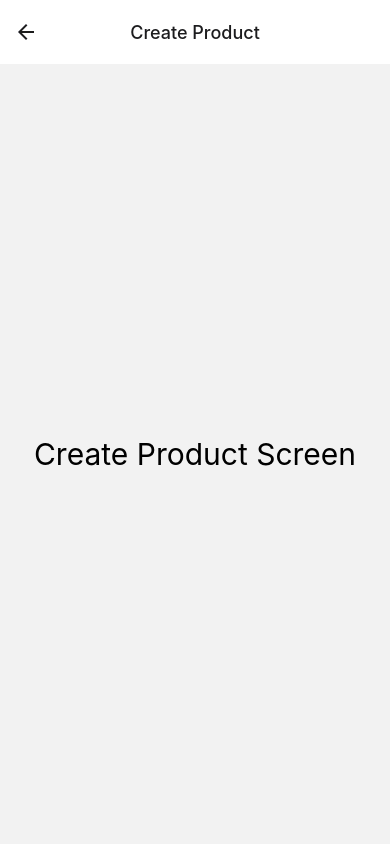
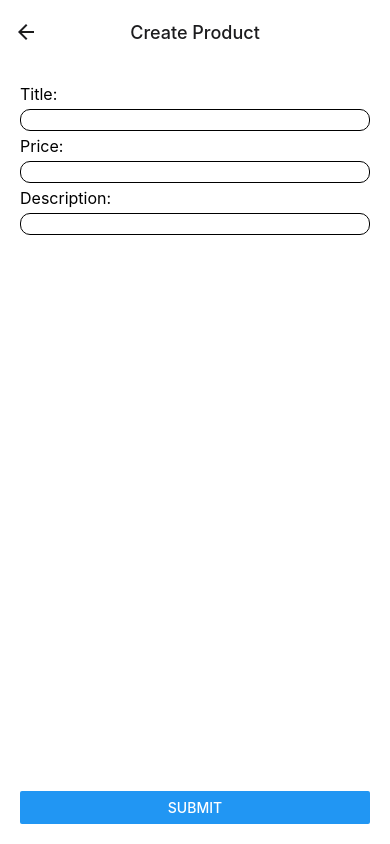
Before and after one commit to enkoPavle/listofgoods, a React Native app: screen /CreateProduct in a window 390 px wide. Built offline with nearby package versions, Linux system fonts and the light colour scheme; no server answers.

Commit message:
main: added product form logic

```diff
--- a/App.tsx
+++ b/App.tsx
@@ -1,5 +1,6 @@
 import React from 'react';
 import {StatusBar} from 'react-native';
+import {GestureHandlerRootView} from 'react-native-gesture-handler';
 import {Provider as ReduxProvider} from 'react-redux';
 import {PersistGate} from 'redux-persist/integration/react';
 import {Navigation} from '@/navigation';
@@ -8,12 +9,14 @@ import {Colors} from '@/utils/colors';
 
 function App(): React.JSX.Element {
   return (
+    <GestureHandlerRootView>
       <ReduxProvider store={store}>
         <PersistGate persistor={persistor}>
           <StatusBar backgroundColor={Colors.white} barStyle={'dark-content'} />
           <Navigation />
         </PersistGate>
       </ReduxProvider>
+    </GestureHandlerRootView>
   );
 }
 
--- a/package.json
+++ b/package.json
@@ -14,14 +14,17 @@
     "@react-navigation/native": "^6.1.18",
     "@react-navigation/native-stack": "^6.11.0",
     "@reduxjs/toolkit": "^2.2.7",
+    "formik": "^2.4.6",
     "react": "18.3.1",
     "react-fast-compare": "^3.2.2",
     "react-native": "0.75.3",
     "react-native-config": "^1.5.3",
+    "react-native-gesture-handler": "^2.20.0",
     "react-native-safe-area-context": "^4.11.0",
     "react-native-screens": "^3.34.0",
     "react-redux": "^9.1.2",
-    "redux-persist": "^6.0.0"
+    "redux-persist": "^6.0.0",
+    "yup": "^1.4.0"
   },
   "devDependencies": {
     "@babel/core": "^7.20.0",
--- a/src/features/products/create-product-screen.tsx
+++ b/src/features/products/create-product-screen.tsx
@@ -1,14 +1,96 @@
-import {Text, View} from 'react-native';
+import {Button, StyleSheet, View} from 'react-native';
+import {
+  ScreenWrapper,
+  KeyboardAvoidingView,
+  DismissKeyboard,
+  FormikTextInput,
+  Text,
+} from '@/shared/components';
+import {useAppNavigation} from '@/shared/hooks';
+import {productSchema, ProductSchemaType} from './schemas';
+import {useCreateProductMutation} from '@/store/services/products';
+import {useFormik} from 'formik';
+import {Colors} from '@/utils/colors';
+
+const initialValues: ProductSchemaType = {
+  title: '',
+  price: undefined!,
+  description: '',
+};
 
 export const CreateProductScreen = () => {
+  const [createProduct, {isLoading, isError}] = useCreateProductMutation();
+  const {goBack} = useAppNavigation();
+
+  const handleSubmitForm = async (body: ProductSchemaType) => {
+    try {
+      await createProduct(body).unwrap();
+      goBack();
+    } catch (error) {
+      console.log(error);
+    }
+  };
+
+  const {values, touched, errors, handleChange, handleBlur, handleSubmit} =
+    useFormik({
+      initialValues: initialValues,
+      validationSchema: productSchema,
+      onSubmit: handleSubmitForm,
+    });
+
   return (
-    <View
-      style={{
-        flex: 1,
-        justifyContent: 'center',
-        alignItems: 'center',
-      }}>
-      <Text style={{fontSize: 30, color: 'black'}}>Create Product Screen</Text>
-    </View>
+    <ScreenWrapper>
+      <KeyboardAvoidingView>
+        <DismissKeyboard>
+          <View style={styles.formContainer}>
+            <FormikTextInput
+              label="Title"
+              fieldName="title"
+              values={values}
+              touched={touched}
+              errors={errors}
+              handleChange={handleChange}
+              handleBlur={handleBlur}
+            />
+            <FormikTextInput
+              label="Price"
+              fieldName="price"
+              values={values}
+              touched={touched}
+              errors={errors}
+              handleChange={handleChange}
+              handleBlur={handleBlur}
+              keyboardType="numeric"
+            />
+            <FormikTextInput
+              label="Description"
+              fieldName="description"
+              values={values}
+              touched={touched}
+              errors={errors}
+              handleChange={handleChange}
+              handleBlur={handleBlur}
+            />
+            <Text color={Colors.red}>
+              {isError ? 'Something went wrong' : ''}
+            </Text>
+          </View>
+          <Button
+            disabled={isLoading}
+            onPress={() => handleSubmit()}
+            title="Submit"
+          />
+        </DismissKeyboard>
+      </KeyboardAvoidingView>
+    </ScreenWrapper>
   );
 };
+
+const styles = StyleSheet.create({
+  container: {
+    flex: 1,
+  },
+  formContainer: {
+    flexGrow: 1,
+  },
+});
--- /dev/null
+++ b/src/features/products/schemas/index.ts
@@ -0,0 +1,15 @@
+import * as Yup from 'yup';
+
+export const productSchema = Yup.object({
+  title: Yup.string()
+    .min(3, 'Title must be at least 3 characters long')
+    .required('Title is required'),
+  price: Yup.number()
+    .min(0, 'Price must be a positive number')
+    .required('Price is required'),
+  description: Yup.string()
+    .min(10, 'Description must be at least 10 characters long')
+    .required('Description is required'),
+});
+
+export type ProductSchemaType = Yup.InferType<typeof productSchema>;
--- a/src/navigation/index.tsx
+++ b/src/navigation/index.tsx
@@ -5,7 +5,7 @@ import {
   ProductListScreen,
   ProductScreen,
 } from '@/features/products';
-import {AddProductButton} from '@/shared/components/add-product-button';
+import {AddProductButton} from '@/shared/components';
 import {RootStackParamList} from '@/types/navigation';
 
 const Stack = createNativeStackNavigator<RootStackParamList>();
--- /dev/null
+++ b/src/shared/components/dismiss-keyboard.tsx
@@ -0,0 +1,40 @@
+import {FC, PropsWithChildren, useRef} from 'react';
+import {Keyboard, StyleSheet, View} from 'react-native';
+import {Gesture, GestureDetector} from 'react-native-gesture-handler';
+
+// @ts-ignore
+import * as TextInputState from 'react-native/Libraries/Components/TextInput/TextInputState';
+
+export const DismissKeyboard: FC<PropsWithChildren> = ({children}) => {
+  const isTargetTextInput = useRef(false);
+
+  const tap = Gesture.Tap()
+
+    .onEnd(() => {
+      if (!isTargetTextInput.current) {
+        Keyboard.dismiss();
+      }
+    })
+    .runOnJS(true);
+
+  return (
+    <GestureDetector gesture={tap}>
+      <View
+        style={styles.container}
+        onStartShouldSetResponderCapture={e => {
+          isTargetTextInput.current = TextInputState.isTextInput(e.target);
+
+          return false;
+        }}
+        accessible={false}>
+        {children}
+      </View>
+    </GestureDetector>
+  );
+};
+
+const styles = StyleSheet.create({
+  container: {
+    flex: 1,
+  },
+});
--- /dev/null
+++ b/src/shared/components/formik-text-input.tsx
@@ -0,0 +1,67 @@
+import React from 'react';
+import {
+  StyleSheet,
+  View,
+  TextInput as RNTextInput,
+  TextInputProps as RNTextInputProps,
+} from 'react-native';
+import {Text} from './text';
+import {
+  FormikErrors,
+  FormikTouched,
+  FormikHandlers,
+  FormikValues,
+} from 'formik';
+import {Colors} from '@/utils/colors';
+
+interface Props<FormValues> extends RNTextInputProps {
+  label: string;
+  fieldName: keyof FormValues;
+  values: FormValues;
+  touched: FormikTouched<FormValues>;
+  errors: FormikErrors<FormValues>;
+  handleChange: FormikHandlers['handleChange'];
+  handleBlur: FormikHandlers['handleBlur'];
+}
+
+export const FormikTextInput = <T extends FormikValues>({
+  label,
+  placeholder,
+  fieldName,
+  values,
+  touched,
+  errors,
+  handleChange,
+  handleBlur,
+  ...restProps
+}: Props<T>) => {
+  return (
+    <View style={styles.container}>
+      {label && <Text style={styles.label}>{label}:</Text>}
+      <RNTextInput
+        style={styles.input}
+        value={values[fieldName]?.toString()}
+        onChangeText={handleChange(fieldName.toString())}
+        onBlur={handleBlur(fieldName.toString())}
+        {...restProps}
+      />
+      <Text color={Colors.red}>{errors[fieldName]?.toString()}</Text>
+    </View>
+  );
+};
+
+const styles = StyleSheet.create({
+  container: {
+    gap: 5,
+  },
+  label: {},
+  input: {
+    fontSize: 16,
+    color: Colors.black,
+    paddingHorizontal: 10,
+    borderColor: Colors.black,
+    borderWidth: 1,
+    borderRadius: 10,
+  },
+  error: {},
+});
--- a/src/shared/components/index.tsx
+++ b/src/shared/components/index.tsx
@@ -1,2 +1,6 @@
+export * from './add-product-button';
+export * from './dismiss-keyboard';
+export * from './formik-text-input';
+export * from './keyboard-avoiding-view';
 export * from './screen-wrapper';
 export * from './text';
--- /dev/null
+++ b/src/shared/components/keyboard-avoiding-view.tsx
@@ -0,0 +1,20 @@
+import { FC } from "react";
+import {
+  KeyboardAvoidingView as RNKeyboardAvoidingView,
+  KeyboardAvoidingViewProps,
+  Platform,
+} from "react-native";
+
+export const KeyboardAvoidingView: FC<KeyboardAvoidingViewProps> = ({
+  keyboardVerticalOffset,
+  style,
+
+  ...restProps
+}) => (
+  <RNKeyboardAvoidingView
+    {...restProps}
+    behavior={Platform.OS === "ios" ? "padding" : "height"}
+    needsOffscreenAlphaCompositing={true}
+    style={[{ flex: 1 }, style]}
+  />
+);
--- a/src/store/services/products.ts
+++ b/src/store/services/products.ts
@@ -1,3 +1,4 @@
+import {ProductSchemaType} from '@/features/products/schemas';
 import {appApi} from '@/store/services/app';
 import {Product} from '@/types/products';
 
@@ -19,7 +20,7 @@ export const productsApi = appApi.injectEndpoints({
         url: `/products/categories`,
       }),
     }),
-    createProduct: build.mutation<Product, Product>({
+    createProduct: build.mutation<Pick<Product, 'id'>, ProductSchemaType>({
       query: body => ({
         url: `/products`,
         method: 'POST',
```
Also changed, not shown: 1 other file (tests, documents, lock files or other folders). Lines whose indentation alone changed are shown as unchanged.
